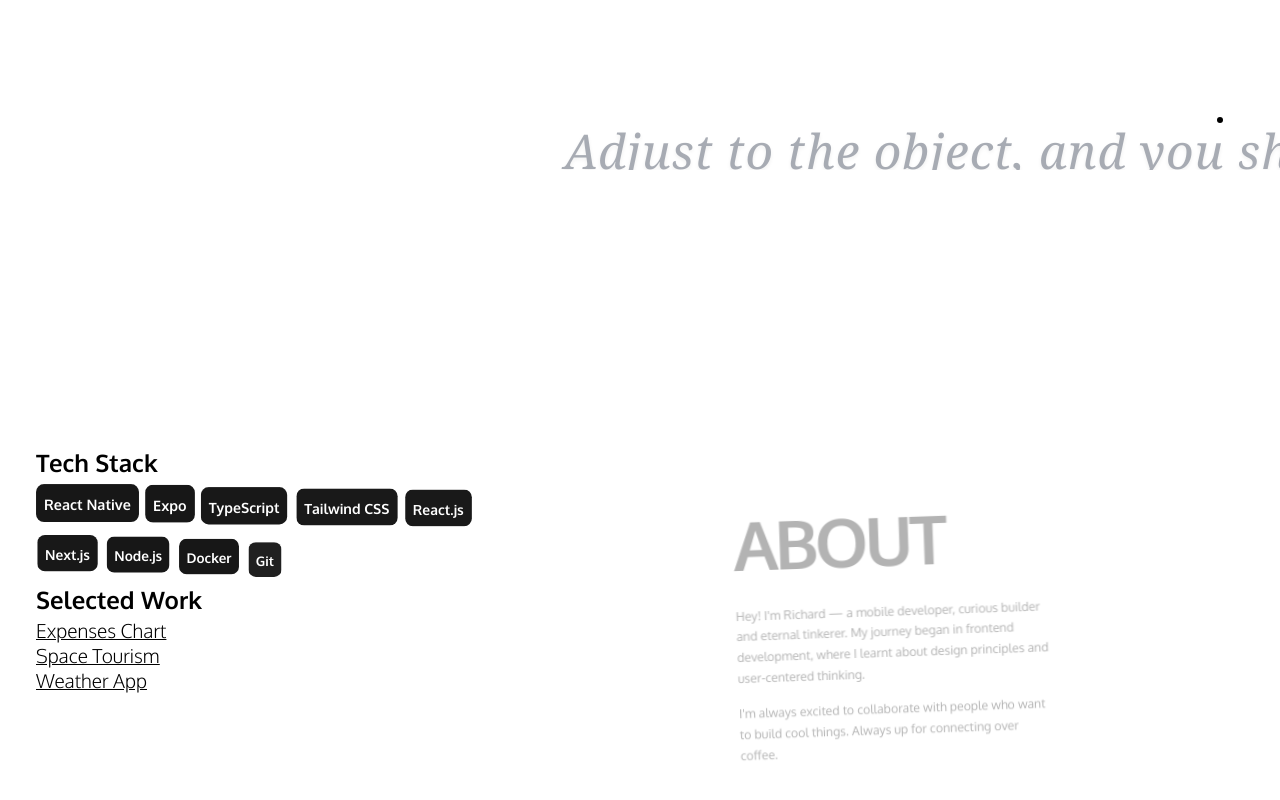
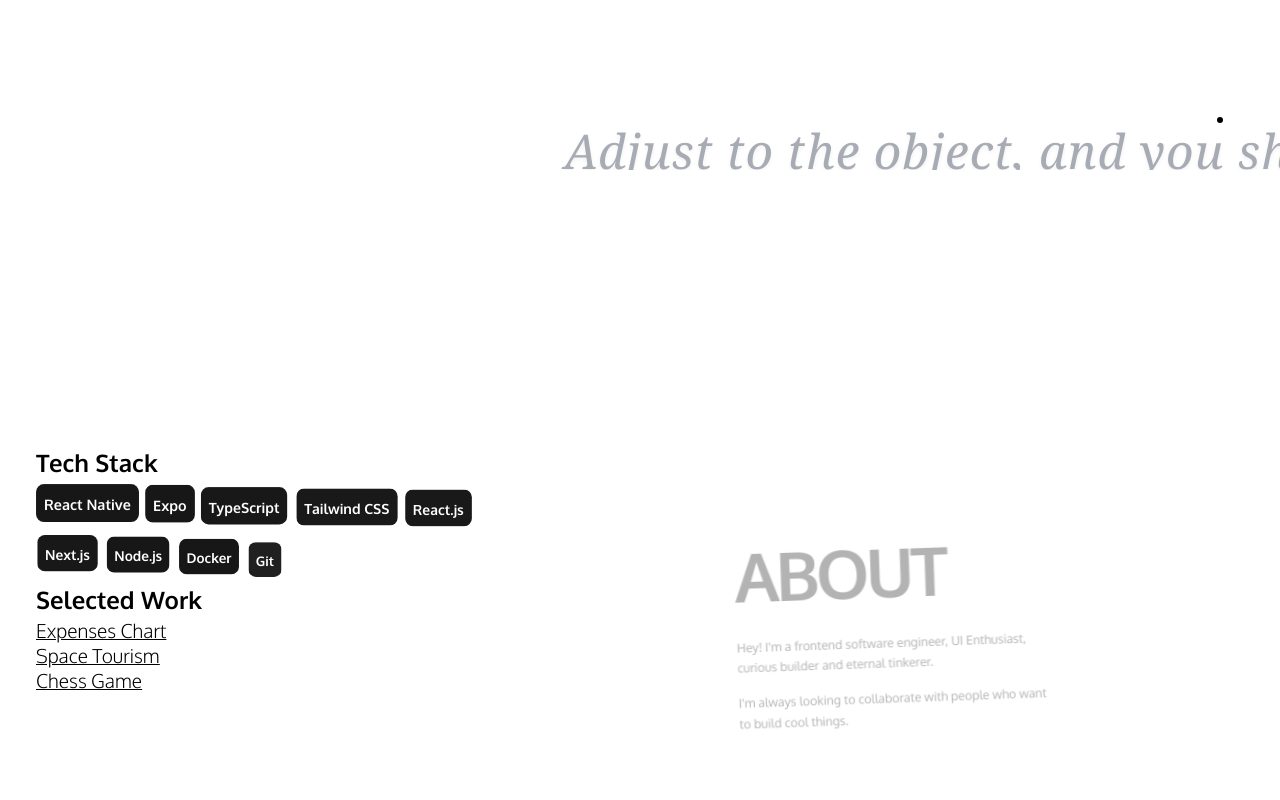
Before and after one commit to ikennarichard/v2, a React (Vite) app: page / in a window 1280 px wide. Shown: the part 630-1430 px from the top of the page. Built offline with nearby package versions, Linux system fonts and the light colour scheme.

Commit message:
update: project and hero section

```diff
--- a/package.json
+++ b/package.json
@@ -10,11 +10,15 @@
     "preview": "vite preview"
   },
   "dependencies": {
+    "@react-three/fiber": "^8.17.12",
+    "@types/three": "^0.172.0",
     "framer-motion": "^10.16.4",
+    "matter-js": "^0.20.0",
     "react": "^18.2.0",
     "react-dom": "^18.2.0",
     "react-type-animation": "^3.2.0",
-    "sass": "^1.68.0"
+    "sass": "^1.68.0",
+    "three": "^0.172.0"
   },
   "devDependencies": {
     "@types/react": "^18.2.43",
--- a/src/components/about/About.jsx
+++ b/src/components/about/About.jsx
@@ -15,7 +15,6 @@ const techStack = [
   "Git",
 ];
 
-// Enhanced animation variants
 const containerVariants = {
   initial: { opacity: 0 },
   animate: {
@@ -93,7 +92,6 @@ const About = () => {
     layoutEffect: false,
   });
 
-  // Enhanced scroll animations
   const scaleProgress = useTransform(
     scrollYProgress,
     [0, 0.3, 0.7, 1],
@@ -141,7 +139,6 @@ const About = () => {
     <div className="about">
       <div className="wrapper">
         <div className="info">
-          {/* Enhanced skills section */}
           <div>
             <h3
               style={{
@@ -254,9 +251,8 @@ const About = () => {
                 lineHeight: "1.7",
               }}
             >
-              Hey! I'm Richard — a mobile developer, curious builder and eternal
-              tinkerer. My journey began in frontend development, where I learnt
-              about design principles and user-centered thinking.
+              Hey! I&apos;m a frontend software engineer, UI Enthusiast, curious
+              builder and eternal tinkerer.
             </motion.p>
 
             <motion.p
@@ -268,8 +264,8 @@ const About = () => {
                 lineHeight: "1.7",
               }}
             >
-              I'm always excited to collaborate with people who want to build
-              cool things. Always up for connecting over coffee.
+              I&apos;m always looking to collaborate with people who want to build
+              cool things.
             </motion.p>
           </div>
         </motion.div>
--- a/src/components/about/projects.json
+++ b/src/components/about/projects.json
@@ -16,9 +16,9 @@
 
     {
       "id": 3,
-      "title": "Weather App",
-      "source": "https://github.com/ikennarichard/weather-app",
-      "live_demo": "https://github.com/ikennarichard/weather-app"
+      "title": "Chess Game",
+      "source": "https://github.com/ikennarichard/chess-game",
+      "live_demo": "https://sparkling-praline-3668b1.netlify.app"
     }
   ]
 }
--- a/src/components/hero/Hero.jsx
+++ b/src/components/hero/Hero.jsx
@@ -103,7 +103,7 @@ const Hero = () => {
             animate="visible"
             variants={jobTitleVariants}
           >
-            Software Developer 👷
+            Forntend Software Engineer
           </motion.p>
           <motion.div
             className={`buttons
```
Also changed, not shown: 1 other file (tests, documents, lock files or other folders).
